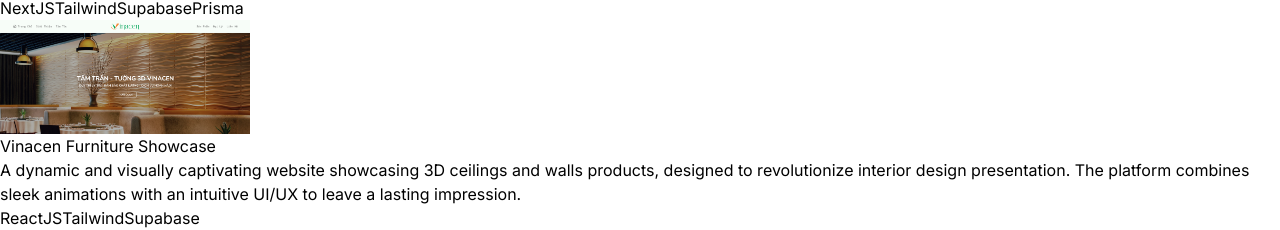
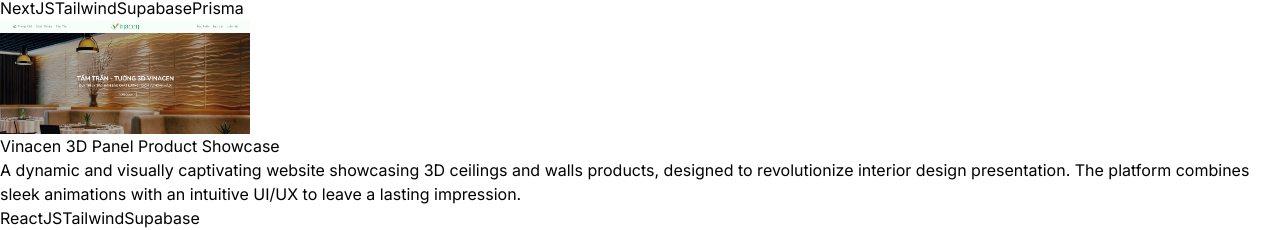
Before and after one commit to geogre-miller/Geogre-s-Portfolio, a React (Vite) app: page / in a window 1280 px wide. Shown: the part 1319-1549 px from the top of the page. Built offline with nearby package versions, Linux system fonts and the light colour scheme.

Commit message:
updated project name

```diff
--- a/src/constants/index.js
+++ b/src/constants/index.js
@@ -49,7 +49,7 @@ export const PROJECTS = [
     link: "https://airbnb-clone-steel.vercel.app/",
   },
   {
-    title: "Vinacen Furniture Showcase",
+    title: "Vinacen 3D Panel Product Showcase",
     image: project4,
     description:
       "A dynamic and visually captivating website showcasing 3D ceilings and walls products, designed to revolutionize interior design presentation. The platform combines sleek animations with an intuitive UI/UX to leave a lasting impression.",
```
